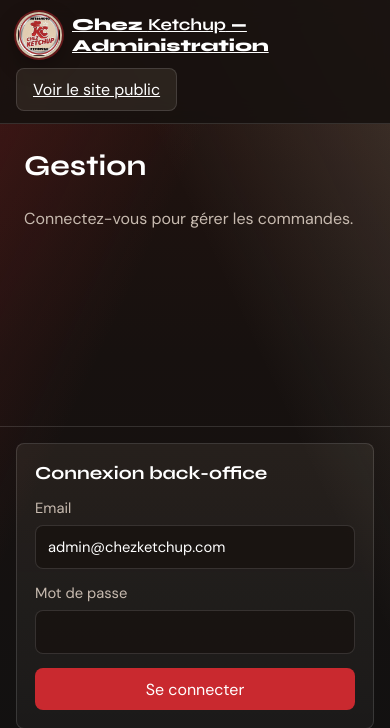
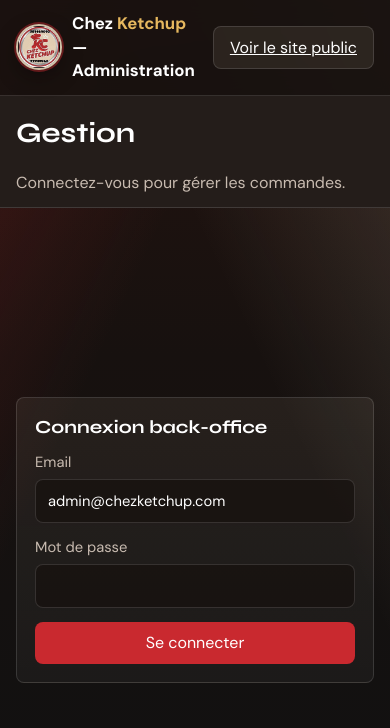
Before and after one commit to krimsy44/boucherketchup, a PHP site: page /admin.php in a window 390 px wide. Shown: the top 728 px of the page. Run offline with PHP 8.4, Linux system fonts and the light colour scheme; data that the repository does not hold is empty.

Commit message:
mise a jour

```diff
--- a/admin.php
+++ b/admin.php
@@ -18,14 +18,17 @@ header("Cache-Control: no-store");
   <meta property="og:title" content="Chez Ketchup - Commande en ligne à Dakar">
   <meta property="og:description" content="Commandez en ligne chez Chez Ketchup et suivez Boucher Ketchup sur ses réseaux sociaux.">
   <meta name="theme-color" content="#c9292f">
-  <link rel="stylesheet" href="assets/css/app.css?v=20261010-3">
+  <link rel="stylesheet" href="assets/css/app.css?v=20261012-9">
 </head>
 <body data-app="admin">
-  <header class="topbar"><a class="brand" href="admin.php" aria-label="Accueil administration Chez Ketchup"><img class="brand-logo" src="assets/img/chez-ketchup-logo.jpeg" alt=""> <span>Chez <strong>Ketchup</strong> &mdash; Administration</span></a><a class="secondary" href="index.php">Voir le site public</a></header>
+  <header class="topbar">
+    <a class="brand" href="admin.php" aria-label="Accueil administration Chez Ketchup"><img class="brand-logo" src="assets/img/chez-ketchup-logo.jpeg" alt=""> <span>Chez <strong>Ketchup</strong> &mdash; Administration</span></a>
+    <a class="secondary" href="index.php">Voir le site public</a>
+  </header>
   <main>
     <section class="page active" id="page-admin">
       <section class="admin-shell">
-        <aside class="admin-side">
+        <aside class="admin-side" id="admin-sidebar">
           <h2>Gestion</h2>
           <p id="admin-user">Connectez-vous pour gérer les commandes.</p>
           <button id="logout-admin" class="hidden">Se déconnecter</button>
@@ -83,10 +86,10 @@ header("Cache-Control: no-store");
                   <h3>Ticket caisse</h3>
                   <div class="form-grid">
                     <label>Client
-                      <input name="name" value="Client comptoir" required>
+                      <input name="name" required>
                     </label>
                     <label>Téléphone
-                      <input name="phone" type="tel" value="000000000" required>
+                      <input name="phone" type="tel" required>
                     </label>
                   </div>
                   <label>Note
@@ -430,6 +433,6 @@ header("Cache-Control: no-store");
     </section>
 
   </main>
-  <script src="assets/js/app.js?v=20261010-6"></script>
+  <script src="assets/js/app.js?v=20261012-9"></script>
 </body>
 </html>
--- a/assets/css/app.css
+++ b/assets/css/app.css
@@ -66,6 +66,20 @@ a { color: inherit; }
   border: 2px solid rgba(232,216,188,.9);
   box-shadow: 0 0 0 2px rgba(201,41,47,.45), 0 8px 22px rgba(0,0,0,.3);
 }
+body[data-app="admin"] .topbar .brand {
+  min-width: 0;
+  color: #fff;
+  font-family: "DM Sans", Arial, sans-serif;
+  text-decoration: none;
+}
+body[data-app="admin"] .topbar .brand span {
+  color: #fff;
+  line-height: 1.4;
+  overflow-wrap: anywhere;
+}
+body[data-app="admin"] .topbar .brand strong {
+  color: var(--yellow);
+}
 .menu-toggle {
   display: none;
   align-items: center;
@@ -125,7 +139,8 @@ a { color: inherit; }
   padding: clamp(36px, 7vw, 88px) clamp(16px, 4vw, 56px);
   background:
     radial-gradient(circle at 16% 35%, rgba(192,57,43,.22), transparent 30%),
-    linear-gradient(135deg, rgba(243,156,18,.08), transparent 35%);
+    linear-gradient(135deg, rgba(243,156,18,.08), transparent 35%),
+    url('../img/hero-chez-ketchup.jpeg') center / cover no-repeat;
 }
 .hero::after {
   content: "";
@@ -548,18 +563,42 @@ textarea { resize: vertical; }
   min-height: calc(100vh - 68px);
 }
 .admin-side {
+  position: sticky;
+  top: var(--admin-header-height, 70px);
+  align-self: start;
+  max-height: calc(100vh - var(--admin-header-height, 70px));
+  max-height: calc(100dvh - var(--admin-header-height, 70px));
+  min-width: 0;
+  overflow-x: hidden;
+  overflow-y: auto;
+  overscroll-behavior: contain;
+  z-index: 10;
   display: grid;
   align-content: start;
   gap: 8px;
   padding: 24px;
   border-right: 1px solid var(--line);
-  background: transparent;
+  background: var(--panel);
   backdrop-filter: none;
 }
-.admin-side p { color: var(--muted); line-height: 1.5; }
+.admin-side h2 {
+  margin: 8px 0 12px;
+  padding-right: 12px;
+  font-size: 1.75rem;
+  line-height: 1.25;
+}
+.admin-side p { color: var(--muted); line-height: 1.5; overflow-wrap: anywhere; }
 .admin-nav {
   display: grid;
+  min-width: 0;
+  grid-template-columns: minmax(0, 1fr);
   gap: 8px;
+}
+.admin-side button {
+  min-width: 0;
+  max-width: 100%;
+  white-space: normal;
+  overflow-wrap: anywhere;
 }
 .admin-main { padding: clamp(16px, 4vw, 32px); }
 .hidden { display: none !important; }
@@ -691,7 +730,12 @@ td .status-select + .status-select { margin-top: 8px; }
 }
 .pos-ticket {
   position: sticky;
-  top: 86px;
+  top: calc(var(--admin-header-height, 70px) + 16px);
+  max-height: calc(100vh - var(--admin-header-height, 70px) - 32px);
+  max-height: calc(100dvh - var(--admin-header-height, 70px) - 32px);
+  overflow-y: auto;
+  overscroll-behavior: contain;
+  scrollbar-gutter: stable;
 }
 .pos-ticket .cart-line {
   padding: 10px 0;
@@ -985,11 +1029,26 @@ td .status-select + .status-select { margin-top: 8px; }
     justify-content: flex-start;
   }
   .pos-shell { grid-template-columns: 1fr; }
-  .pos-ticket { position: static; }
+  .pos-ticket {
+    order: -1;
+    top: calc(var(--admin-header-height, 144px) + var(--admin-menu-height, 150px) + 16px);
+    max-height: calc(100vh - var(--admin-header-height, 144px) - var(--admin-menu-height, 150px) - 32px);
+    max-height: calc(100dvh - var(--admin-header-height, 144px) - var(--admin-menu-height, 150px) - 32px);
+    z-index: 2;
+    background: var(--panel);
+  }
   .admin-side {
+    display: grid;
+    max-height: min(60vh, calc(100dvh - var(--admin-header-height, 144px) - 16px));
+    padding: 12px 16px;
     border-right: 0;
     border-bottom: 1px solid var(--line);
   }
+  body[data-app="admin"] .topbar .brand { flex: 1; margin-right: 0; }
+  .admin-side h2, .admin-side p { margin: 0; }
+  .admin-side h2 { margin: 8px 0 12px; }
+  .admin-nav { display: flex; flex-wrap: wrap; }
+  .admin-nav button { min-width: 0; white-space: normal; overflow-wrap: anywhere; min-height: 44px; }
   .two { grid-template-columns: 1fr; }
 }
 
--- a/assets/js/app.js
+++ b/assets/js/app.js
@@ -595,8 +595,8 @@ function clearPosTicket() {
   resetForm('#pos-form');
   const form = qs('#pos-form');
   if (form) {
-    form.elements.name.value = 'Client comptoir';
-    form.elements.phone.value = '000000000';
+    form.elements.name.value = '';
+    form.elements.phone.value = '';
     form.elements.status.value = 'prep';
     form.elements.payment_method.value = 'cash';
   }
@@ -2160,6 +2160,18 @@ function closeMobileMenu() {
 }
 
 function bindEvents() {
+  if (isAdminPage) {
+    const header = qs('.topbar');
+    const side = qs('.admin-side');
+    const updateAdminOffsets = () => {
+      document.documentElement.style.setProperty('--admin-header-height', `${header.offsetHeight}px`);
+      document.documentElement.style.setProperty('--admin-menu-height', `${side.offsetHeight}px`);
+    };
+    updateAdminOffsets();
+    const observer = new ResizeObserver(updateAdminOffsets);
+    observer.observe(header);
+    observer.observe(side);
+  }
   qs('#menu-toggle')?.addEventListener('click', () => {
     const open = qs('#main-nav').classList.toggle('is-open');
     qs('#menu-toggle').setAttribute('aria-expanded', String(open));
--- a/index.php
+++ b/index.php
@@ -21,7 +21,7 @@ if (($_GET["page"] ?? "") === "admin") {
   <meta property="og:description" content="Commandez en ligne chez Chez Ketchup et suivez Boucher Ketchup sur ses réseaux sociaux.">
   <link rel="manifest" href="manifest.webmanifest?v=20261010-2">
   <meta name="theme-color" content="#c9292f">
-  <link rel="stylesheet" href="assets/css/app.css?v=20261011-1">
+  <link rel="stylesheet" href="assets/css/app.css?v=20261012-8">
 </head>
 <body>
   <header class="topbar">
@@ -45,7 +45,7 @@ if (($_GET["page"] ?? "") === "admin") {
   <main>
     <section class="page active" id="page-home">
       <div class="hero">
-        <video class="hero-video" autoplay muted loop playsinline preload="metadata" aria-hidden="true">
+        <video class="hero-video" autoplay muted loop playsinline preload="metadata" poster="assets/img/hero-chez-ketchup.jpeg" aria-hidden="true">
           <source src="assets/video/hero-chez-ketchup.mp4" type="video/mp4">
         </video>
         <div class="hero-copy">
--- a/sw.js
+++ b/sw.js
@@ -1,4 +1,4 @@
-const CACHE_NAME = 'chez-ketchup-v22';
+const CACHE_NAME = 'chez-ketchup-v23';
 const ASSETS = [
   './',
   'index.php',
```
